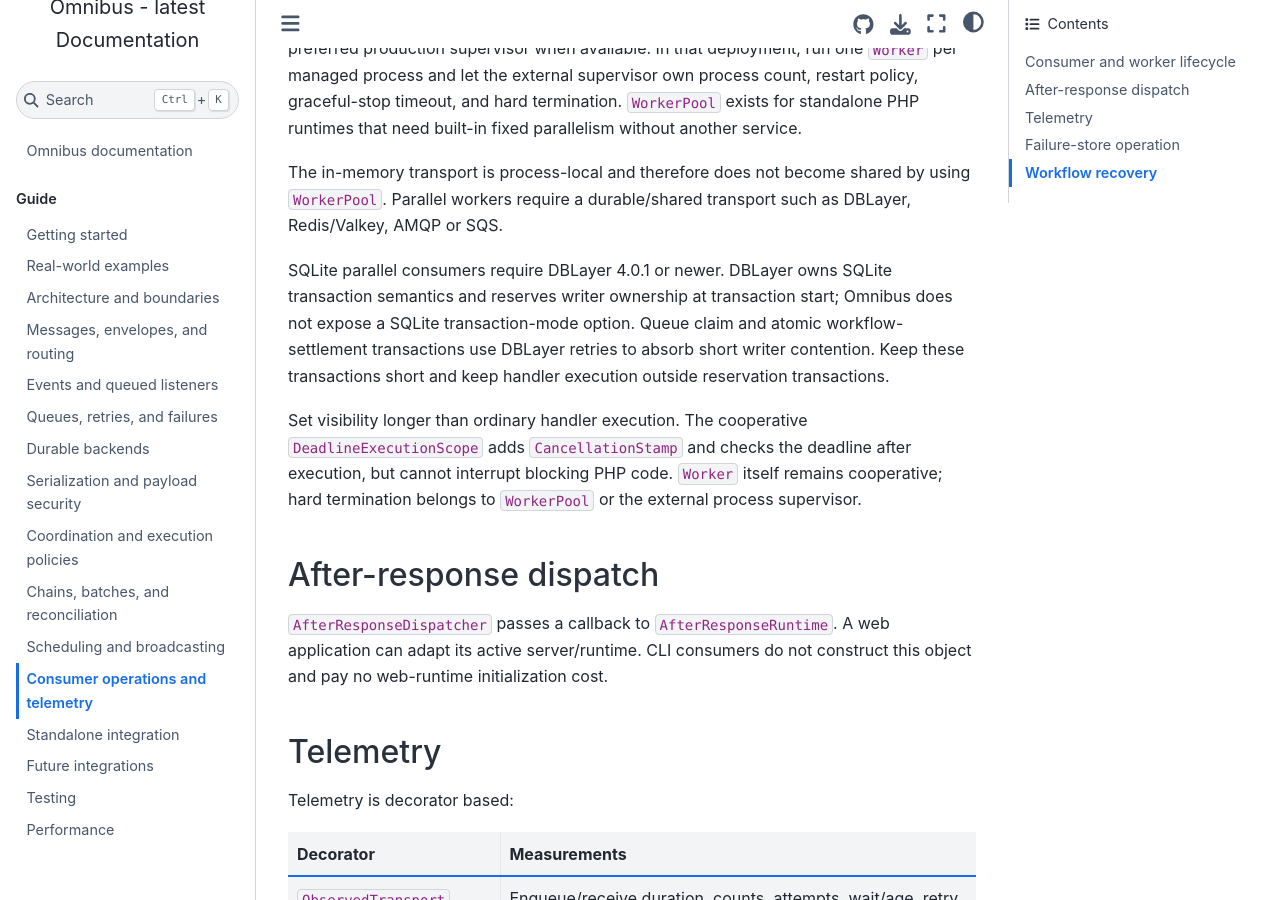
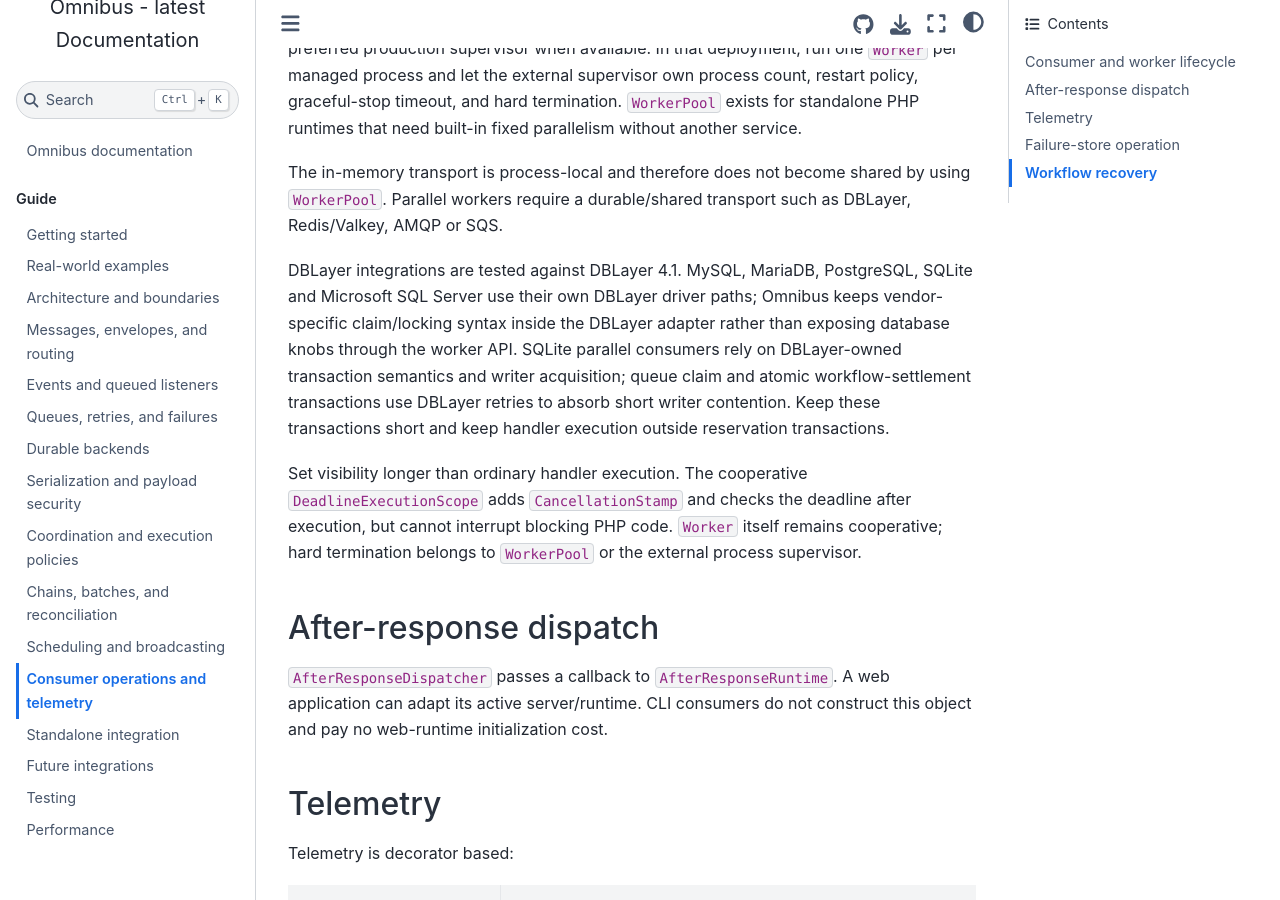
Before and after one commit to infocyph/Omnibus, a Sphinx documentation site: the page built from docs/operations.rst, in a window 1280 px wide and 900 px high, scrolled down 1678 px. Built offline with Sphinx 7.4.7 and the Sphinx Book theme 1.1.4, drawn with Linux system fonts in a browser that asks for light colours.

Commit message:
Document DBLayer 4.1 driver integration

```diff
--- a/docs/operations.rst
+++ b/docs/operations.rst
@@ -83,12 +83,14 @@ The in-memory transport is process-local and therefore does not become shared
 by using ``WorkerPool``. Parallel workers require a durable/shared transport
 such as DBLayer, Redis/Valkey, AMQP or SQS.
 
-SQLite parallel consumers require DBLayer 4.0.1 or newer. DBLayer owns SQLite
-transaction semantics and reserves writer ownership at transaction start;
-Omnibus does not expose a SQLite transaction-mode option. Queue claim and atomic
-workflow-settlement transactions use DBLayer retries to absorb short writer
-contention. Keep these transactions short and keep handler execution outside
-reservation transactions.
+DBLayer integrations are tested against DBLayer 4.1. MySQL, MariaDB,
+PostgreSQL, SQLite and Microsoft SQL Server use their own DBLayer driver paths;
+Omnibus keeps vendor-specific claim/locking syntax inside the DBLayer adapter
+rather than exposing database knobs through the worker API. SQLite parallel
+consumers rely on DBLayer-owned transaction semantics and writer acquisition;
+queue claim and atomic workflow-settlement transactions use DBLayer retries to
+absorb short writer contention. Keep these transactions short and keep handler
+execution outside reservation transactions.
 
 Set visibility longer than ordinary handler execution. The cooperative
 ``DeadlineExecutionScope`` adds ``CancellationStamp`` and checks the deadline
```
